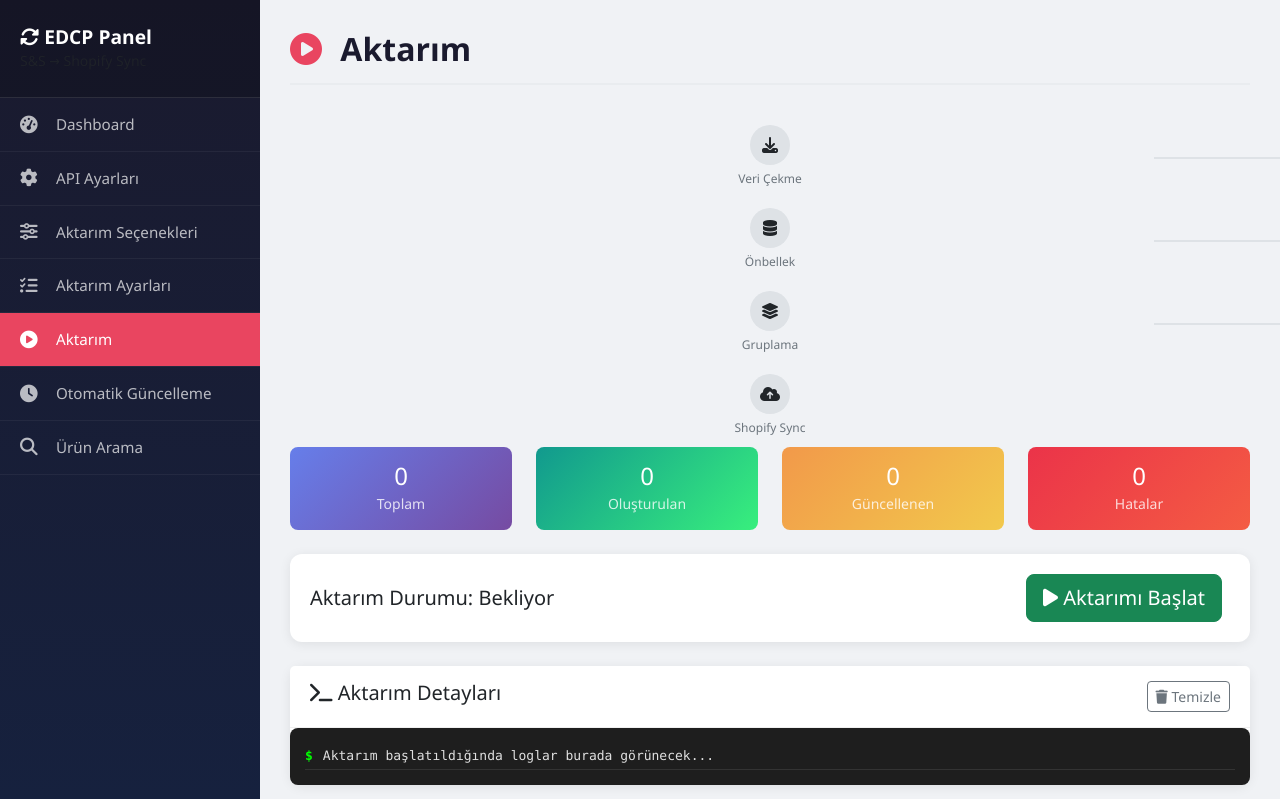
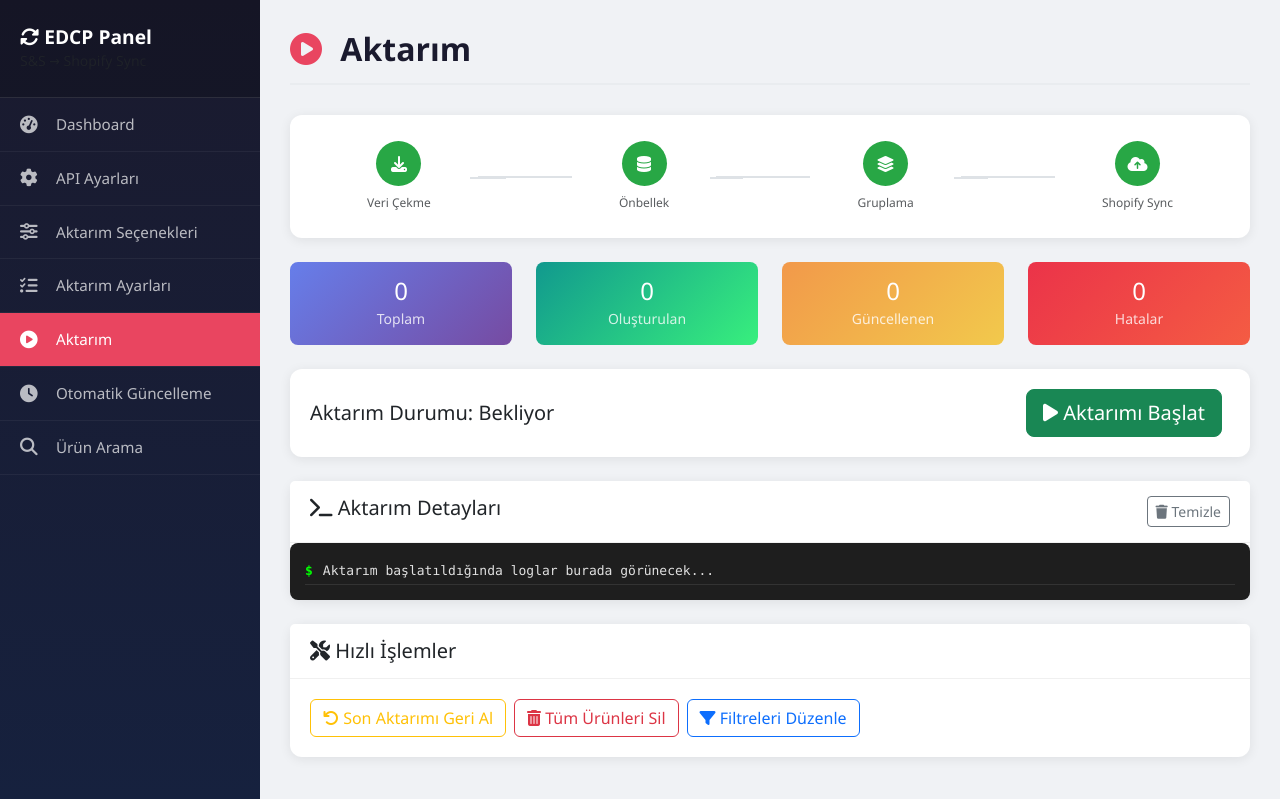
Before and after one commit to jesuisfatih/edcp-engine, a Flask app: page /sync in a window 1280 px wide; the page is wider, and only the part inside the window is pictured. Shown: the top 799 px of that part. Run offline with Flask 3, Linux system fonts and the light colour scheme; data that the repository does not hold is empty.

Commit message:
Fix: Step indicators horizontal, image proxy for S&S images

```diff
--- a/app.py
+++ b/app.py
@@ -1149,6 +1149,45 @@
         }), 500
 
 
+@app.route('/api/image-proxy')
+def image_proxy():
+    """Proxy S&S images to avoid CORS issues"""
+    from flask import Response
+
+    image_url = request.args.get('url', '')
+    if not image_url:
+        return '', 404
+
+    # Only allow S&S images
+    if not image_url.startswith('https://www.ssactivewear.com/'):
+        return '', 403
+
+    try:
+        # Get S&S credentials for auth
+        ss_config = get_config('ss_config') or {}
+        account_number = ss_config.get('account_number', '')
+        api_key = ss_config.get('api_key', '')
+
+        headers = {}
+        if account_number and api_key:
+            import base64
+            credentials = base64.b64encode(f"{account_number}:{api_key}".encode()).decode()
+            headers['Authorization'] = f'Basic {credentials}'
+
+        response = requests.get(image_url, headers=headers, timeout=10, stream=True)
+
+        if response.status_code == 200:
+            return Response(
+                response.content,
+                content_type=response.headers.get('Content-Type', 'image/jpeg')
+            )
+        else:
+            return '', response.status_code
+    except Exception as e:
+        print(f"Image proxy error: {e}")
+        return '', 500
+
+
 @app.route('/api/product-detail/<style_id>', methods=['GET'])
 def get_product_detail(style_id):
     """Get detailed product information including all variants and metafields"""
--- a/templates/pages/sync.html
+++ b/templates/pages/sync.html
@@ -85,23 +85,38 @@
     <h2><i class="fas fa-play-circle"></i> Aktarım</h2>
 </div>
 
-<!-- Step Indicators -->
-<div class="step-indicators" id="stepIndicators">
-    <div class="step-item" id="step-fetch">
-        <div class="step-icon"><i class="fas fa-download"></i></div>
-        <div class="step-label">Veri Çekme</div>
-    </div>
-    <div class="step-item" id="step-cache">
-        <div class="step-icon"><i class="fas fa-database"></i></div>
-        <div class="step-label">Önbellek</div>
-    </div>
-    <div class="step-item" id="step-group">
-        <div class="step-icon"><i class="fas fa-layer-group"></i></div>
-        <div class="step-label">Gruplama</div>
-    </div>
-    <div class="step-item" id="step-sync">
-        <div class="step-icon"><i class="fas fa-cloud-upload-alt"></i></div>
-        <div class="step-label">Shopify Sync</div>
+<!-- Step Indicators - Horizontal -->
+<div class="card mb-4">
+    <div class="card-body py-3">
+        <div class="d-flex justify-content-between align-items-center" id="stepIndicators">
+            <div class="text-center flex-fill step-item" id="step-fetch">
+                <div class="step-icon mx-auto mb-2" style="width:45px;height:45px;border-radius:50%;background:#28a745;color:white;display:flex;align-items:center;justify-content:center;">
+                    <i class="fas fa-download"></i>
+                </div>
+                <div class="step-label small text-muted">Veri Çekme</div>
+            </div>
+            <div class="flex-fill" style="height:2px;background:#dee2e6;margin:0 -10px;"></div>
+            <div class="text-center flex-fill step-item" id="step-cache">
+                <div class="step-icon mx-auto mb-2" style="width:45px;height:45px;border-radius:50%;background:#28a745;color:white;display:flex;align-items:center;justify-content:center;">
+                    <i class="fas fa-database"></i>
+                </div>
+                <div class="step-label small text-muted">Önbellek</div>
+            </div>
+            <div class="flex-fill" style="height:2px;background:#dee2e6;margin:0 -10px;"></div>
+            <div class="text-center flex-fill step-item" id="step-group">
+                <div class="step-icon mx-auto mb-2" style="width:45px;height:45px;border-radius:50%;background:#28a745;color:white;display:flex;align-items:center;justify-content:center;">
+                    <i class="fas fa-layer-group"></i>
+                </div>
+                <div class="step-label small text-muted">Gruplama</div>
+            </div>
+            <div class="flex-fill" style="height:2px;background:#dee2e6;margin:0 -10px;"></div>
+            <div class="text-center flex-fill step-item" id="step-sync">
+                <div class="step-icon mx-auto mb-2" style="width:45px;height:45px;border-radius:50%;background:#28a745;color:white;display:flex;align-items:center;justify-content:center;">
+                    <i class="fas fa-cloud-upload-alt"></i>
+                </div>
+                <div class="step-label small text-muted">Shopify Sync</div>
+            </div>
+        </div>
     </div>
 </div>
 
```
Also changed, not shown: templates/pages/product_search.html (+15 -6 lines).
